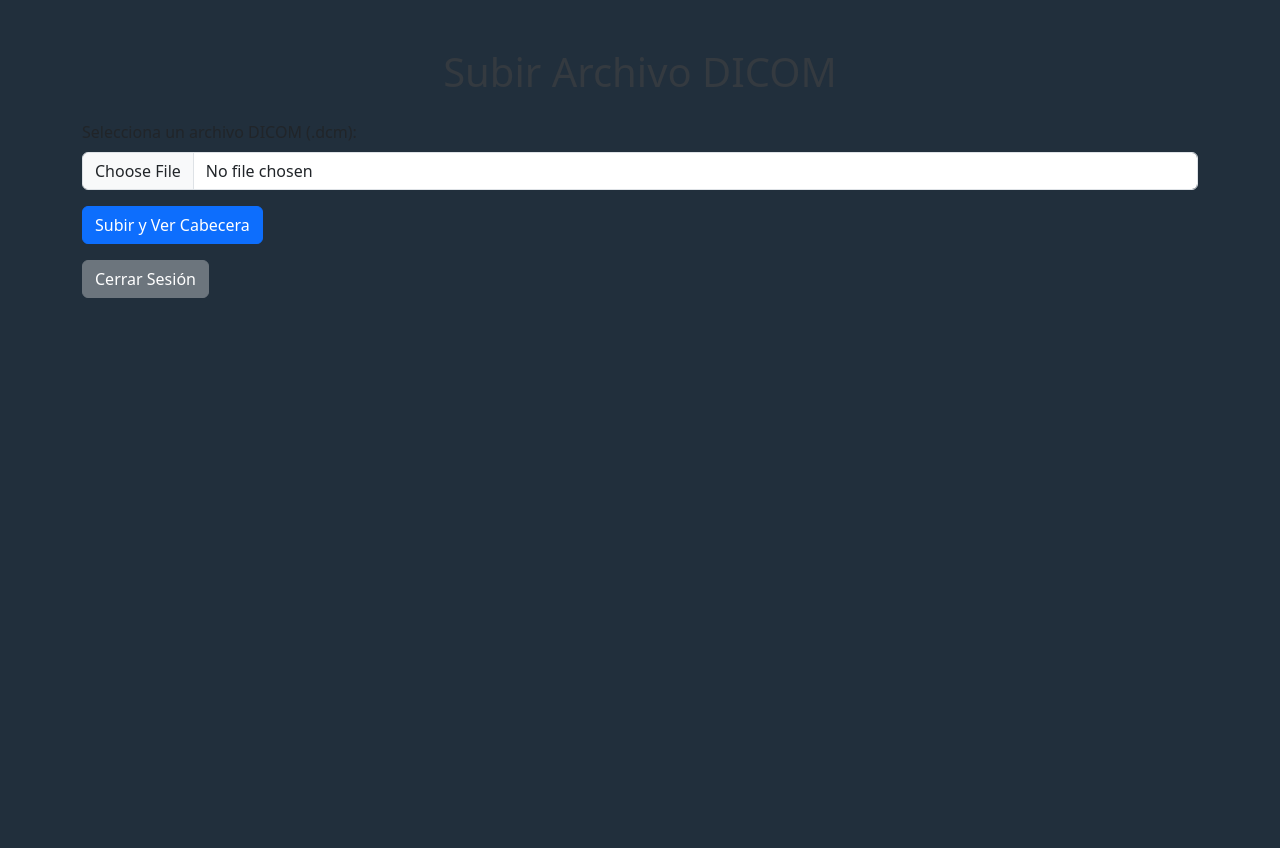
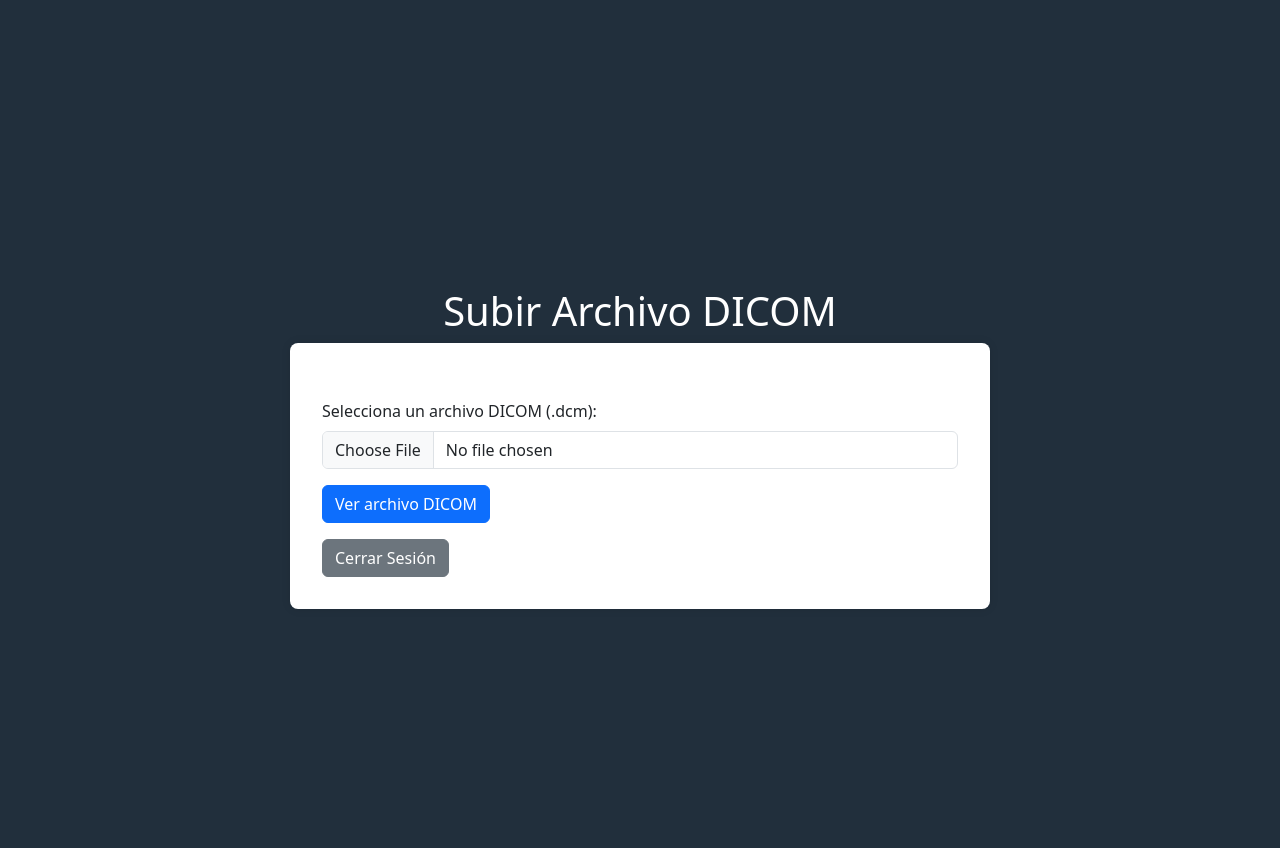
Before and after one commit to LucasApaCode/GRP-MODODIABLO-2024-PROYINF, a Flask app: page /upload in a window 1280 px wide. Run offline with Flask 3, Linux system fonts and the light colour scheme; a user stored in the database is signed in.

Commit message:
Update upload.html

```diff
--- a/web page v2/templates/upload.html
+++ b/web page v2/templates/upload.html
@@ -2,14 +2,61 @@
 <!DOCTYPE html>
 <html lang="es">
 <head>
-    <meta charset="UTF-8">
-    <title>Subir Archivo DICOM - Visor de Cabecera DICOM</title>
-    <link href="https://cdn.jsdelivr.net/npm/bootstrap@5.3.0/dist/css/bootstrap.min.css" rel="stylesheet">
-    <link rel="stylesheet" href="{{ url_for('static', filename='css/styles.css') }}">
+    <title>Modo Sano</title>
+    <meta charset="utf-8" />
+    <meta
+        name="viewport"
+        content="width=device-width, initial-scale=1, shrink-to-fit=no"
+    />
+    <link
+        href="https://cdn.jsdelivr.net/npm/bootstrap@5.3.2/dist/css/bootstrap.min.css"
+        rel="stylesheet"
+        integrity="sha384-T3c6CoIi6uLrA9TneNEoa7RxnatzjcDSCmG1MXxSR1GAsXEV/Dwwykc2MPK8M2HN"
+        crossorigin="anonymous"
+    />
+    <link href="https://unpkg.com/aos@2.3.1/dist/aos.css" rel="stylesheet">
+    <link rel="shortcut icon" href="{{ url_for('static', filename='img/invertido.png') }}">
+    <script src="https://code.jquery.com/jquery-3.6.0.min.js"></script>
+    <script>
+        $(document).ready(function() {
+            // Ocultar mensajes después de 5 segundos
+            setTimeout(function() {
+                $('.alert').fadeOut('slow');
+            }, 3000); // 5000 milisegundos = 5 segundos
+        });
+    </script>
+    <style>
+      body, html {
+          margin: 0;
+          padding: 0;
+          height: 100%;
+          background-color: #212f3c;
+      }
+      .vh-100 {
+          height: 100vh;
+      }
+      .centered-form {
+        display: flex;
+        flex-direction: column;
+        justify-content: center;
+        align-items: center;
+        height: 100vh;
+      }
+      .form-container {
+        background-color: white;
+        padding: 2rem;
+        border-radius: 0.5rem;
+        box-shadow: 0 0 10px rgba(0, 0, 0, 0.1);
+        width: 100%;
+        max-width: 700px;
+      }
+    </style>
 </head>
 <body>
-    <div class="container mt-5">
-        <h1 class="text-center">Subir Archivo DICOM</h1>
+    <section class="vh-100">
+      <div class="container py-5 h-100" data-aos="fade-up" data-aos-duration="700">
+        <div class="container centered-form">
+          <h1 class="text-center" style="color: white;">Subir Archivo DICOM</h1>
 
           <!-- Sección para Mostrar Mensajes Flash -->
           {% with messages = get_flashed_messages(with_categories=true) %}
@@ -22,15 +69,34 @@
             {% endif %}
           {% endwith %}
 
+
+            <div class="form-container">
               <form method="POST" enctype="multipart/form-data" class="mt-4">
                 <div class="mb-3">
                     <label for="file" class="form-label">Selecciona un archivo DICOM (.dcm):</label>
                     <input class="form-control" type="file" id="file" name="file" accept=".dcm" required>
                 </div>
-            <button type="submit" class="btn btn-primary">Subir y Ver Cabecera</button>
+                <button type="submit" class="btn btn-primary">Ver archivo DICOM</button>
               </form>
               <a href="{{ url_for('logout') }}" class="btn btn-secondary mt-3">Cerrar Sesión</a>
             </div>
+          </div>
+    </section>
     <script src="https://cdn.jsdelivr.net/npm/bootstrap@5.3.0/dist/js/bootstrap.bundle.min.js"></script>
+    <script
+    src="https://cdn.jsdelivr.net/npm/@popperjs/core@2.11.8/dist/umd/popper.min.js"
+    integrity="sha384-I7E8VVD/ismYTF4hNIPjVp/Zjvgyol6VFvRkX/vR+Vc4jQkC+hVqc2pM8ODewa9r"
+    crossorigin="anonymous"
+    ></script>
+
+    <script
+      src="https://cdn.jsdelivr.net/npm/bootstrap@5.3.2/dist/js/bootstrap.min.js"
+      integrity="sha384-BBtl+eGJRgqQAUMxJ7pMwbEyER4l1g+O15P+16Ep7Q9Q+zqX6gSbd85u4mG4QzX+"
+      crossorigin="anonymous"
+    ></script>
+    <script src="https://unpkg.com/aos@2.3.1/dist/aos.js"></script>
+    <script>
+    AOS.init();
+    </script>
 </body>
 </html>
```
Lines whose indentation alone changed are shown as unchanged.
